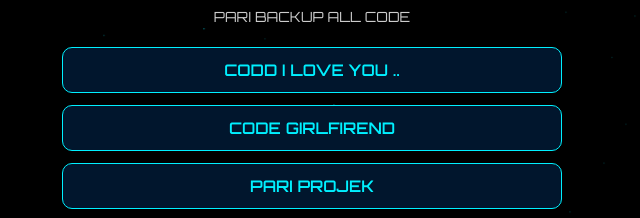
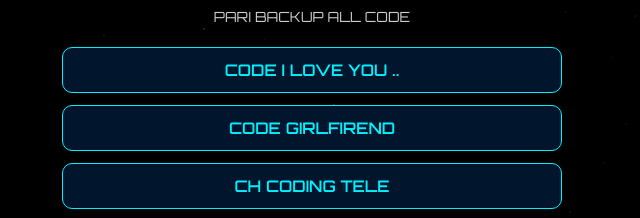
Before and after one commit to pariNxt/webdash, a plain HTML site: page index.html in a window 1280 px wide. Shown: the part 202-420 px from the top of the page, 328-968 px from the left. Drawn offline with Linux system fonts and the light colour scheme.

Commit message:
Update index.html

```diff
--- a/index.html
+++ b/index.html
@@ -144,9 +144,9 @@
 
 
     <div class="button-container">
-      <a href="https://untukmucinta.netlify.app/" class="btn">CODD I LOVE YOU ..</a>
+      <a href="https://untukmucinta.netlify.app/" class="btn">CODE I LOVE YOU ..</a>
       <a href="https://github.com/pariNxt/parihtemel/blob/main/girlfriend.html" class="btn">CODE  GIRLFIREND</a>
-      <a href="#" class="btn">PARI PROJEK</a>
+      <a href="https://t.me/+xmFrgiQQgHE1MDg1" class="btn">CH CODING TELE</a>
       <a href="#" class="btn">PARI PROJEK</a>
       <a href="https://wa.me/6285974263016" class="btn">📲 Chat Admin via WhatsApp</a>
       <a href="https://t.me/PariXhtml" class="btn">💬 Chat Admin via Telegram</a>
```
